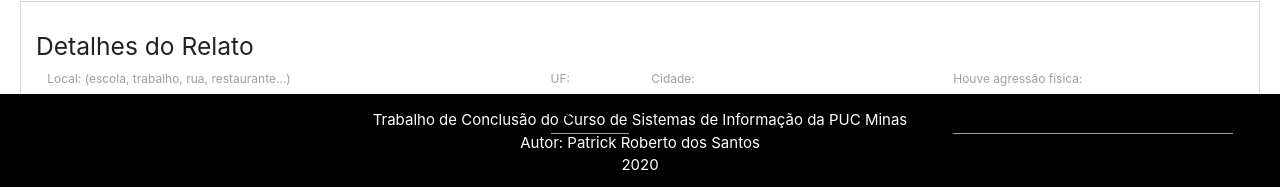
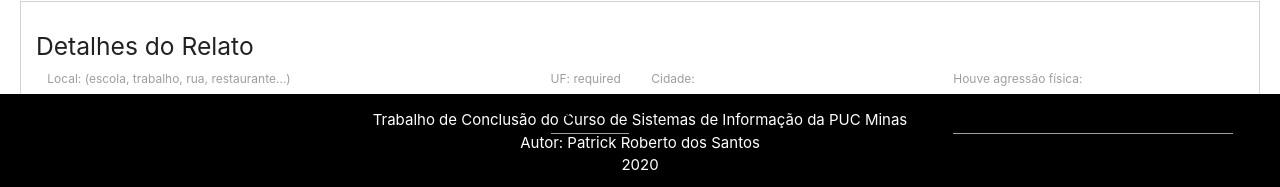
Before and after one commit to PatrickRoberto/Me_Conta_Sua_Historia, a React (Create React App) app in the folder frontEnd/: page /relato in a window 1280 px wide. Shown: the part 611-798 px from the top of the page. Built offline with nearby package versions, Linux system fonts and the light colour scheme.

Commit message:
require no formulario

```diff
--- a/frontEnd/src/Pages/CadastrarRelatoPage.js
+++ b/frontEnd/src/Pages/CadastrarRelatoPage.js
@@ -102,8 +102,9 @@ class CadastrarRelatoPage extends Component {
                 />
               </label>
               <label className="col s3">
-                Idade:
+                Idade :
                 <input
+                  required
                   type="number"
                   min="1"
                   name="idadePessoa"
@@ -114,6 +115,7 @@ class CadastrarRelatoPage extends Component {
               <label className="col s3">
                 Raça:
                 <select
+                  required
                   value={this.state.racaPessoa}
                   onChange={(e) => this.setProperty("racaPessoa", e)}
                   name="racaPessoa"
@@ -133,6 +135,7 @@ class CadastrarRelatoPage extends Component {
               <label className="col s3">
                 Genêro:
                 <select
+                  required
                   value={this.state.generoPessoa}
                   onChange={(e) => this.setProperty("generoPessoa", e)}
                   name="generoPessoa"
@@ -155,6 +158,7 @@ class CadastrarRelatoPage extends Component {
               <h5>Relato</h5>
               <label className="col s12">
                 <textarea
+                  required
                   className="materialize-textarea"
                   name="textoRelato"
                   rows="25"
@@ -180,6 +184,7 @@ class CadastrarRelatoPage extends Component {
 
               <label className="col s1">
                 UF:
+                required
                 <select
                   value={this.state.ufRelato}
                   onChange={(e) => this.setProperty("ufRelato", e)}
@@ -225,6 +230,7 @@ class CadastrarRelatoPage extends Component {
                 Data Ocorrido: (se não lembrar a data exata, pode colocar
                 somente ano e mês)
                 <input
+                  required
                   type="date"
                   name="dataRelato"
                   value={this.state.dataRelato}
```
Also changed, not shown: 8 other files (tests, documents, lock files or other folders).
